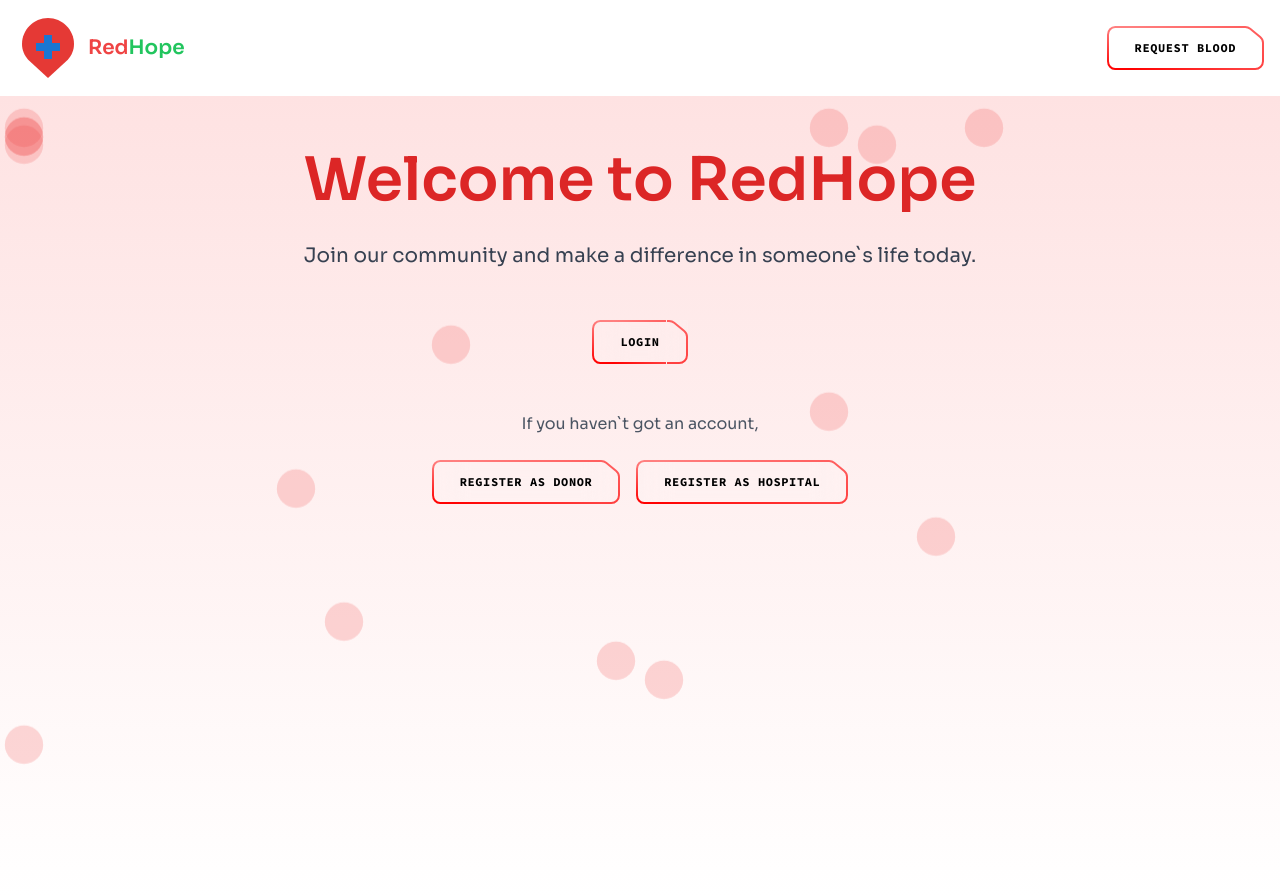
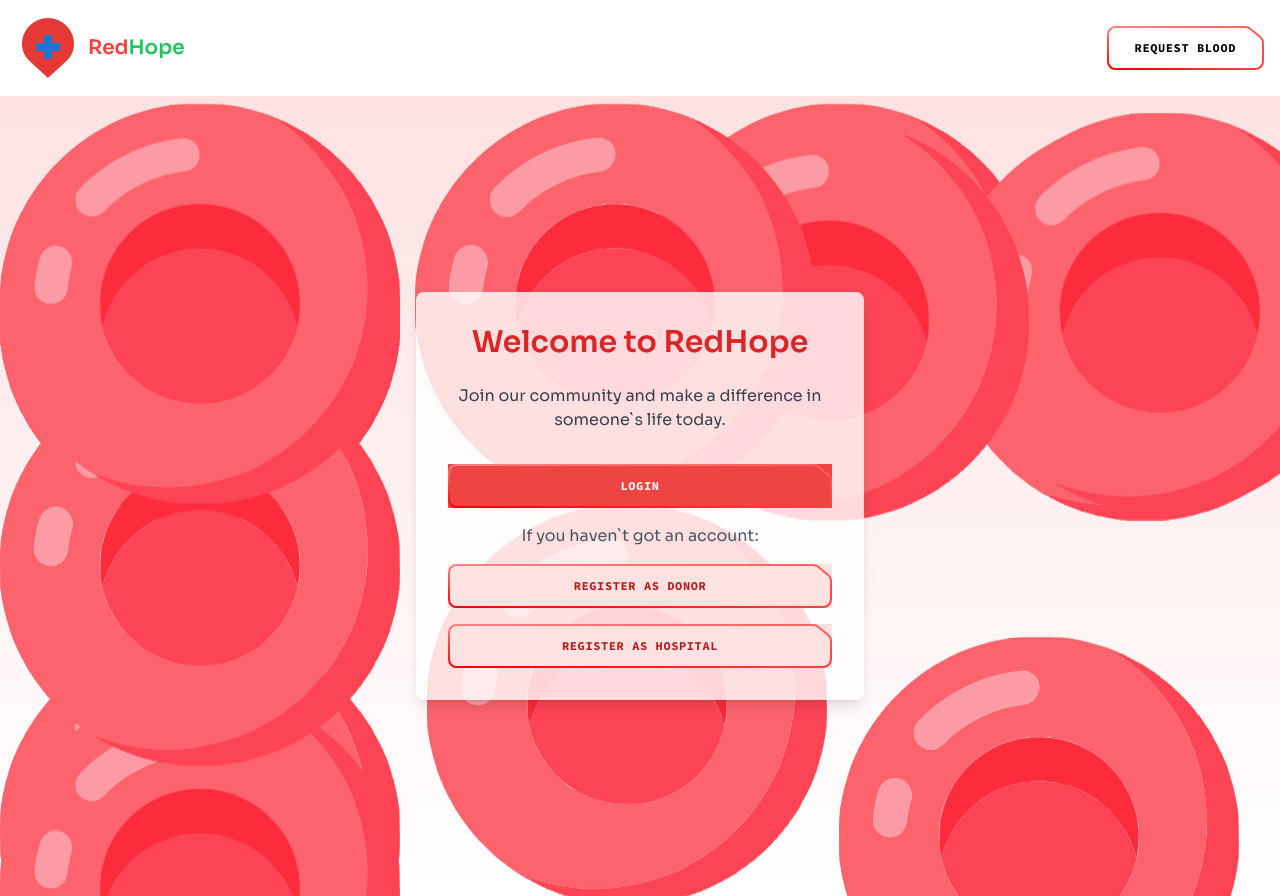
Before and after one commit to Rajamiththiran/RedHope_FrontEnd, a React (Vite) app: page / in a window 1280 px wide. Built offline with nearby package versions, Linux system fonts and the light colour scheme.

Commit message:
some updates are made

```diff
--- a/src/api.js
+++ b/src/api.js
@@ -1,7 +1,6 @@
-// src/api.js
 import axios from "axios";
 
-const API_BASE_URL = "http://[::1]:3000";
+const API_BASE_URL = "http://[::1]:3000/api/main/v1";
 
 const api = axios.create({
   baseURL: API_BASE_URL,
--- a/src/auth_service.js
+++ b/src/auth_service.js
@@ -1,22 +1,21 @@
-// src/auth_service.js
 import api from "./api";
 
 export const loginDonor = async (email, password) => {
-  const response = await api.post("/login/donor", { email, password });
+  const response = await api.post("/donors/auth/login", { email, password });
   return response.data;
 };
 
 export const loginHospital = async (email, password) => {
-  const response = await api.post("/login/hospital", { email, password });
+  const response = await api.post("/hospital/auth/login", { email, password });
   return response.data;
 };
 
 export const registerDonor = async (donorData) => {
-  const response = await api.post("/register/donor", donorData);
+  const response = await api.post("/donors/auth/register", donorData);
   return response.data;
 };
 
 export const registerHospital = async (hospitalData) => {
-  const response = await api.post("/register/hospital", hospitalData);
+  const response = await api.post("/hospital/auth/register", hospitalData);
   return response.data;
 };
--- a/src/components/BloodCell.jsx
+++ b/src/components/BloodCell.jsx
@@ -1,16 +1,22 @@
 import PropTypes from "prop-types";
+import BloodCellSvg from "../assets/svg/BloodCellSvg";
 
-const BloodCell = ({ className }) => (
-  <svg
-    className={`w-12 h-12 text-red-500 opacity-20 ${className}`}
-    viewBox="0 0 100 100"
+const BloodCell = ({ className, size = 48 }) => (
+  <div
+    className={`inline-block ${className}`}
+    style={{
+      "--blood-cell-size": `${size}px`,
+      width: "var(--blood-cell-size)",
+      height: "var(--blood-cell-size)",
+    }}
   >
-    <circle cx="50" cy="50" r="40" fill="currentColor" />
-  </svg>
+    <BloodCellSvg className="w-full h-full text-red-500 opacity-20" />
+  </div>
 );
 
 BloodCell.propTypes = {
   className: PropTypes.string,
+  size: PropTypes.number,
 };
 
 export default BloodCell;
--- a/src/components/donor_register.jsx
+++ b/src/components/donor_register.jsx
@@ -1,9 +1,11 @@
 import { useState } from "react";
-import { Link } from "react-router-dom";
+import { Link, useNavigate } from "react-router-dom";
 import DecoratorSvg from "../assets/svg/DecoratorSvg";
+import { registerDonor } from "../auth_service";
 import Button from "./button";
 
 const DonorRegister = () => {
+  const navigate = useNavigate();
   const [formData, setFormData] = useState({
     name: "",
     email: "",
@@ -13,15 +15,23 @@ const DonorRegister = () => {
     phone_number: "",
     blood_type: "",
   });
+  const [error, setError] = useState("");
 
   const handleChange = (e) => {
     setFormData({ ...formData, [e.target.name]: e.target.value });
   };
 
-  const handleSubmit = (event) => {
+  const handleSubmit = async (event) => {
     event.preventDefault();
-    console.log(formData);
-    // Handle form submission logic here
+    setError("");
+    try {
+      const response = await registerDonor(formData);
+      console.log("Registration successful", response);
+      navigate("/login");
+    } catch (error) {
+      setError("Registration failed. Please try again.");
+      console.error("Registration error:", error);
+    }
   };
 
   return (
@@ -108,6 +118,7 @@ const DonorRegister = () => {
               Create Account
             </Button>
           </form>
+          {error && <p className="text-red-500 text-center mt-4">{error}</p>}
         </div>
       </div>
     </div>
--- a/src/components/home.jsx
+++ b/src/components/home.jsx
@@ -22,52 +22,95 @@ const Home = () => {
   const handleRegisterHospital = () => handleNavigation("/hospital-register");
 
   return (
-    <div className="relative min-h-screen bg-gradient-to-b from-red-100 to-white overflow-hidden">
+    <div className="relative min-h-screen bg-gradient-to-b from-red-100 to-white overflow-hidden flex justify-center items-center">
       <div className="absolute inset-0">
-        <BloodCell className="absolute top-1/4 left-1/3 animate-float" />
-        <BloodCell className="absolute top-1/2 right-1/4 animate-float-delay-1" />
-        <BloodCell className="absolute bottom-1/4 left-1/2 animate-float-delay-2" />
-        <BloodCell className="absolute top-1/3 right-1/3 animate-float" />
-        <BloodCell className="absolute bottom-1/3 left-1/4 animate-float-delay-1" />
-        <BloodCell className="absolute top-2/3 right-1/2 animate-float-delay-2" />
+        <BloodCell
+          className="absolute top-1/12 left-1/12 animate-float"
+          size={14}
+        />
+        <BloodCell
+          className="absolute top-3/4 right-1/12 animate-float-delay-1"
+          size={16}
+        />
+        <BloodCell
+          className="absolute bottom-1/6 left-1/2 animate-float-delay-2"
+          size={12}
+        />
+        <BloodCell
+          className="absolute top-1/5 right-1/4 animate-float"
+          size={15}
+        />
+        <BloodCell
+          className="absolute bottom-1/3 left-1/6 animate-float-delay-1"
+          size={13}
+        />
+        <BloodCell
+          className="absolute top-2/3 right-1/3 animate-float-delay-2"
+          size={14}
+        />
+        <BloodCell
+          className="absolute top-1/8 left-3/4 animate-float-delay-1"
+          size={18}
+        />
+        <BloodCell
+          className="absolute top-5/6 right-1/2 animate-float"
+          size={11}
+        />
+        <BloodCell
+          className="absolute bottom-1/4 left-5/6 animate-float-delay-2"
+          size={15}
+        />
+        <BloodCell
+          className="absolute top-2/5 right-1/6 animate-float-delay-1"
+          size={13}
+        />
+        <BloodCell
+          className="absolute bottom-1/2 left-1/3 animate-float"
+          size={16}
+        />
+        <BloodCell
+          className="absolute top-11/12 right-2/3 animate-float-delay-2"
+          size={12}
+        />
+        <BloodCell
+          className="absolute top-1/6 left-11/12 animate-float"
+          size={17}
+        />
+        <BloodCell
+          className="absolute bottom-2/3 right-5/6 animate-float-delay-1"
+          size={14}
+        />
+        <BloodCell
+          className="absolute top-7/8 left-2/5 animate-float-delay-2"
+          size={15}
+        />
+      </div>
 
-        <BloodCell className="absolute top-1/6 left-1/6 animate-float-delay-1" />
-        <BloodCell className="absolute top-3/4 right-1/6 animate-float" />
-        <BloodCell className="absolute bottom-1/6 left-3/4 animate-float-delay-2" />
-        <BloodCell className="absolute top-2/5 right-2/5 animate-float-delay-1" />
-        <BloodCell className="absolute bottom-2/5 left-3/5 animate-float" />
-        <BloodCell className="absolute top-5/6 right-1/3 animate-float-delay-2" />
-        <BloodCell className="absolute top-1/8 left-2/3 animate-float" />
-        <BloodCell className="absolute bottom-1/2 right-3/4 animate-float-delay-1" />
-        <BloodCell className="absolute top-3/5 left-1/5 animate-float-delay-2" />
-      </div>
-      <div className="relative container mx-auto px-4 py-12 z-10">
-        <h1 className="h1 text-center mb-6 text-red-600 ">
+      <div className="bg-white bg-opacity-80 rounded-lg shadow-lg p-8 w-full max-w-md z-10">
+        <h1 className="text-3xl font-bold text-center mb-6 text-red-600">
           Welcome to RedHope
         </h1>
-        <p className="body-1 text-center mb-12 text-gray-700">
+        <p className="text-center mb-8 text-gray-700">
           Join our community and make a difference in someone`s life today.
         </p>
-        <div className="flex flex-col items-center space-y-6 mb-12">
+        <div className="space-y-4">
           <Button
-            className="bg-red-100 hover:bg-red-100 text-black w-full md:w-auto transition-page hover-scale glassmorphism "
+            className="w-full bg-red-500 hover:bg-red-600 text-white transition-all duration-200 ease-in-out transform hover:scale-105"
             onClick={handleLogin}
           >
             Login
           </Button>
-        </div>
-        <p className="text-center mb-6 text-gray-600 ">
-          If you haven`t got an account,
-        </p>
-        <div className="flex flex-col space-y-4 md:flex-row md:space-y-0 md:space-x-4 justify-center">
+          <p className="text-center text-gray-600">
+            If you haven`t got an account:
+          </p>
           <Button
-            className="bg-red-100 hover:bg-red-100 text-black w-full md:w-auto transition-page hover-scale glassmorphism"
+            className="w-full bg-red-100 hover:bg-red-200 text-red-700 transition-all duration-200 ease-in-out transform hover:scale-105"
             onClick={handleRegisterDonor}
           >
             Register as Donor
           </Button>
           <Button
-            className="bg-red-100 hover:bg-red-100 text-black w-full md:w-auto transition-page hover-scale glassmorphism"
+            className="w-full bg-red-100 hover:bg-red-200 text-red-700 transition-all duration-200 ease-in-out transform hover:scale-105"
             onClick={handleRegisterHospital}
           >
             Register as Hospital
--- a/src/components/hospital_register.jsx
+++ b/src/components/hospital_register.jsx
@@ -1,9 +1,11 @@
 import { useState } from "react";
-import { Link } from "react-router-dom";
+import { Link, useNavigate } from "react-router-dom";
 import HospitalDecoratorSvg from "../assets/svg/HospitalDecoratorSvg";
+import { registerHospital } from "../auth_service";
 import Button from "./button";
 
 const HospitalRegister = () => {
+  const navigate = useNavigate();
   const [formData, setFormData] = useState({
     name: "",
     email: "",
@@ -12,15 +14,23 @@ const HospitalRegister = () => {
     country_code: "",
     address: "",
   });
+  const [error, setError] = useState("");
 
   const handleChange = (e) => {
     setFormData({ ...formData, [e.target.name]: e.target.value });
   };
 
-  const handleSubmit = (event) => {
+  const handleSubmit = async (event) => {
     event.preventDefault();
-    console.log(formData);
-    // Handle form submission logic here
+    setError("");
+    try {
+      const response = await registerHospital(formData);
+      console.log("Registration successful", response);
+      navigate("/login");
+    } catch (error) {
+      setError("Registration failed. Please try again.");
+      console.error("Registration error:", error);
+    }
   };
 
   return (
@@ -31,7 +41,7 @@ const HospitalRegister = () => {
       <div className="w-full lg:w-3/5 p-4 md:p-8 lg:p-12 flex justify-center items-center">
         <div className="bg-white rounded-lg shadow-xl p-6 md:p-8 w-full max-w-xl lg:max-w-2xl">
           <h2 className="text-3xl font-bold text-center mb-4">
-            Register Your Hospital »
+            Register Your Hospital
           </h2>
           <p className="text-center mb-6 text-n-3">
             Already registered?{" "}
@@ -99,6 +109,7 @@ const HospitalRegister = () => {
               Register Hospital
             </Button>
           </form>
+          {error && <p className="text-red-500 text-center mt-4">{error}</p>}
         </div>
       </div>
     </div>
--- a/src/components/login.jsx
+++ b/src/components/login.jsx
@@ -9,7 +9,7 @@ const Login = () => {
   const [formData, setFormData] = useState({
     email: "",
     password: "",
-    userType: "donor", // Default to donor
+    userType: "donor",
   });
   const [error, setError] = useState("");
 
```
